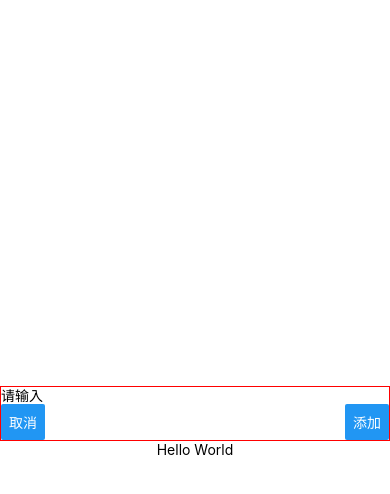
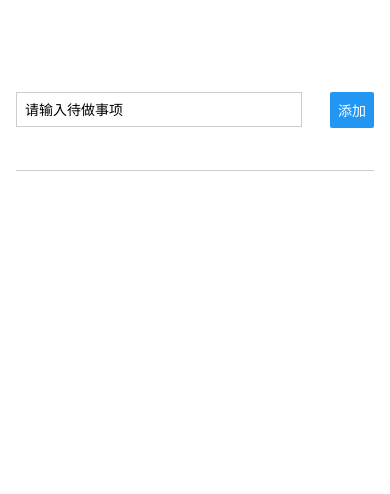
Before and after one commit to wanxiankai/rn2do, a React Native app: screen / in a window 390 px wide. Shown: the top 494 px of the page. Built offline with nearby package versions, Linux system fonts and the light colour scheme.

Commit message:
feat: add state and list

```diff
--- a/App.tsx
+++ b/App.tsx
@@ -8,20 +8,47 @@
  * @format
  */
 
-import React from 'react';
+import React, {useState} from 'react';
 import {Button, StyleSheet, Text, TextInput, View} from 'react-native';
 
+type Task = {
+  name: string;
+  id: number;
+};
 const App = () => {
+  const [currentTask, setCurrentTask] = useState<string>('');
+  const [taskList, setTaskList] = useState<Task[]>([]);
+
+  const onInput = (itext: string) => {
+    setCurrentTask(itext);
+  };
+
+  const onAddTask = () => {
+    setTaskList(currentTaskList => [
+      ...currentTaskList,
+      {name: currentTask, id: Math.random()},
+    ]);
+    setCurrentTask('');
+  };
   return (
     <View style={styles.container}>
       <View style={styles.taskInput}>
-        <TextInput placeholder="请输入" />
-        <View style={styles.btnGroup}>
-          <Button title="取消" />
-          <Button title="添加" />
-        </View>
+        <TextInput
+          onChangeText={onInput}
+          style={styles.textInput}
+          placeholder="请输入待做事项"
+        />
+        <Button title="添加" onPress={onAddTask} />
       </View>
-      <Text>Hello World</Text>
+      <View style={styles.taskList}>
+        {taskList.map(task => {
+          return (
+            <Text style={styles.taskItem} key={task.id}>
+              {task.name}
+            </Text>
+          );
+        })}
+      </View>
     </View>
   );
 };
@@ -29,19 +56,34 @@ const App = () => {
 const styles = StyleSheet.create({
   container: {
     flex: 1,
-    backgroundColor: '#fff',
-    justifyContent: 'center',
-    alignItems: 'center',
+    padding: 50,
+    paddingHorizontal: 16,
   },
   taskInput: {
-    width: '100%',
-    borderColor: 'red',
-    borderWidth: 1,
-  },
-
-  btnGroup: {
+    flex: 1,
     flexDirection: 'row',
     justifyContent: 'space-between',
+    alignItems: 'center',
+    marginBottom: 24,
+    borderBottomWidth: 1,
+    borderBottomColor: '#ccc',
+  },
+  textInput: {
+    borderWidth: 1,
+    borderColor: '#ccc',
+    width: '80%',
+    marginRight: 8,
+    padding: 8,
+  },
+  taskList: {
+    flex: 5,
+  },
+  taskItem: {
+    margin: 8,
+    padding: 8,
+    borderRadius: 6,
+    backgroundColor: '#5e0acc',
+    color: '#fff',
   },
 });
 
```
